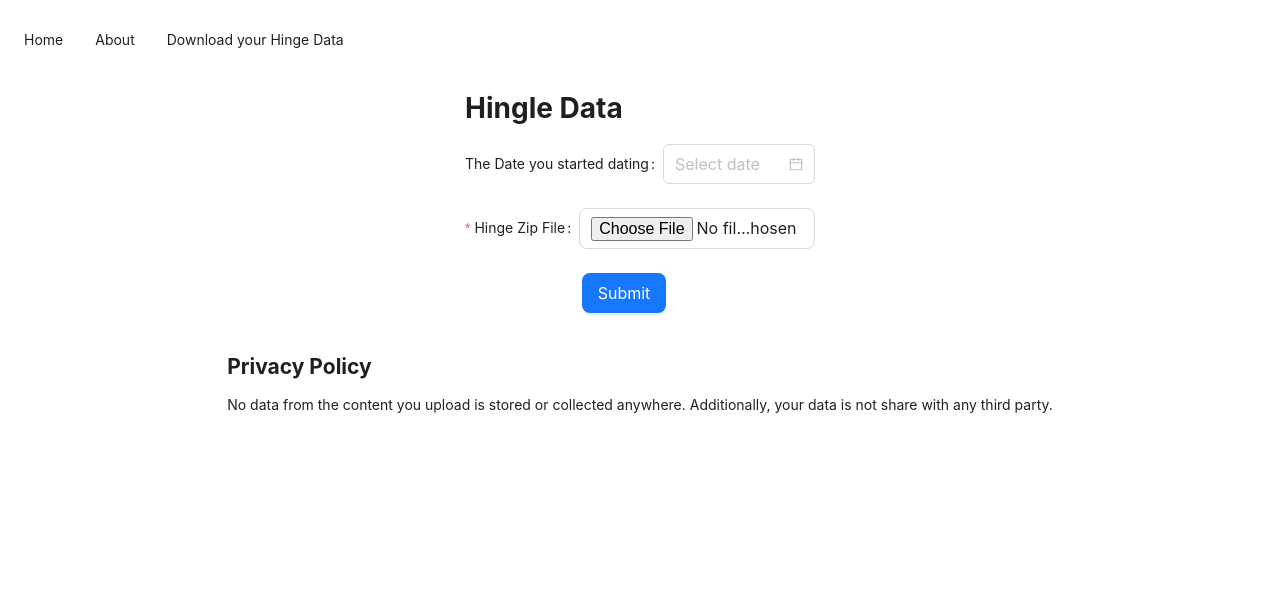
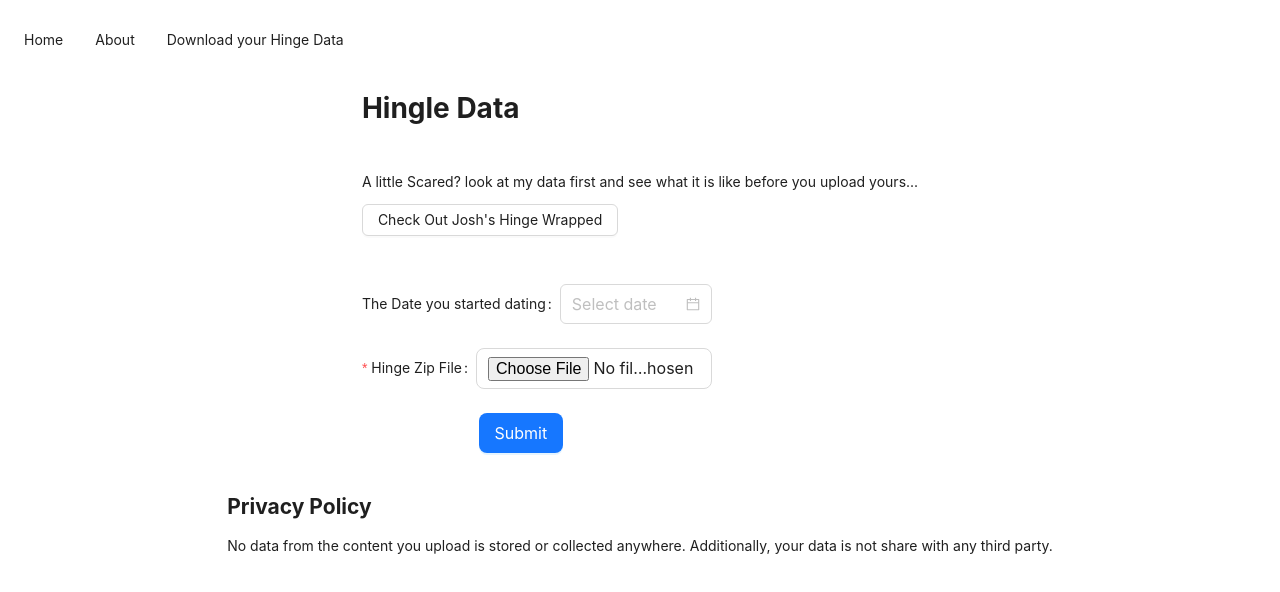
Before and after one commit to cjoshmartin/hinge-wrap-up, a Next.js app: page / in a window 1280 px wide. Shown: the top 592 px of the page. Built offline with nearby package versions, Linux system fonts and the light colour scheme.

Commit message:
Added example data for the scared people

```diff
--- a/pages/index.tsx
+++ b/pages/index.tsx
@@ -4,32 +4,32 @@
 import Layout from "../layout/layout";
 
 const __data = {
-    "numberOfLikes": 320,
-    "numberOfComments": 155,
-    "numberOfMatches": 22,
-    "ratio": {
-        "comment2like": "48.44",
-        "match2like": "6.88",
-        "match2comment": "14.19",
-        "conversation2match": "54.55"
-    },
-    "numberOfUnMatches": 0,
-    "chats": {
-        "total": 12,
-        "longest": 0,
-        "average": 0
-    },
-    "metUps": {
-        "actualMet": 2,
-        "HingleIsAsking": 3,
-        "wasYourType": 1,
-        "notYourType": 1,
-        "lastDate": "2023-03-14T02:51:08.000Z"
-    },
-    "dateWhenYouStartedDating": "2023-01-14T06:53:37.000Z",
-    "endDate": "2023-03-24T20:47:32.000Z",
-    "first_name": "Josh"
-} ;
+  numberOfLikes: 320,
+  numberOfComments: 155,
+  numberOfMatches: 22,
+  ratio: {
+    comment2like: "48.44",
+    match2like: "6.88",
+    match2comment: "14.19",
+    conversation2match: "54.55",
+  },
+  numberOfUnMatches: 0,
+  chats: {
+    total: 12,
+    longest: 0,
+    average: 0,
+  },
+  metUps: {
+    actualMet: 2,
+    HingleIsAsking: 3,
+    wasYourType: 1,
+    notYourType: 1,
+    lastDate: "2023-03-14T02:51:08.000Z",
+  },
+  dateWhenYouStartedDating: "2023-01-14T06:53:37.000Z",
+  endDate: "2023-03-24T20:47:32.000Z",
+  first_name: "Josh",
+};
 
 export default function Home() {
   const [file, setFile] = useState(null);
@@ -58,6 +58,16 @@
       {!matchData && (
         <div>
           <h1>Hingle Data</h1>
+          <div style={{ margin: "3rem 0" }}>
+            <p>
+              A little Scared? look at my data first and see what it is like
+              before you upload yours...
+              <br />
+            </p>
+            <Button onClick={() => setMatchData(__data)}>
+              Check Out Josh's Hinge Wrapped
+            </Button>
+          </div>
 
           <Form
             onFinish={onSubmit}
```
